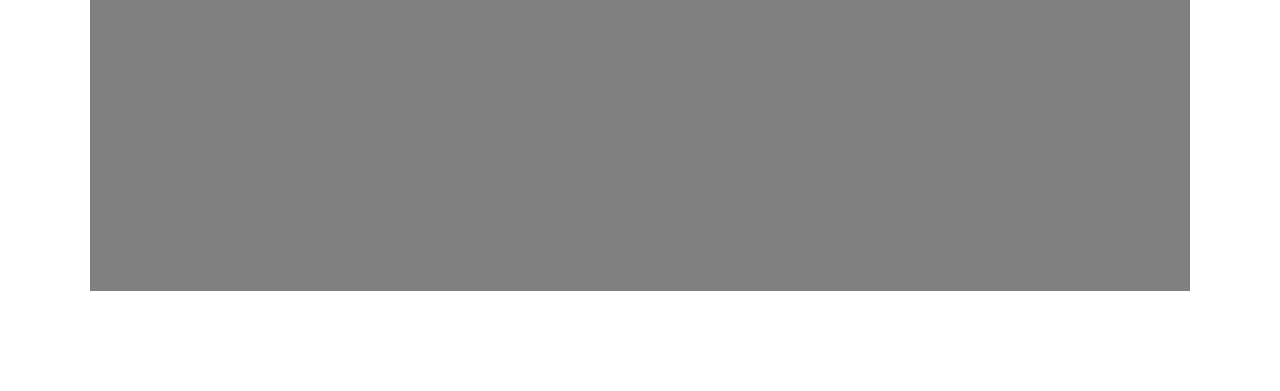
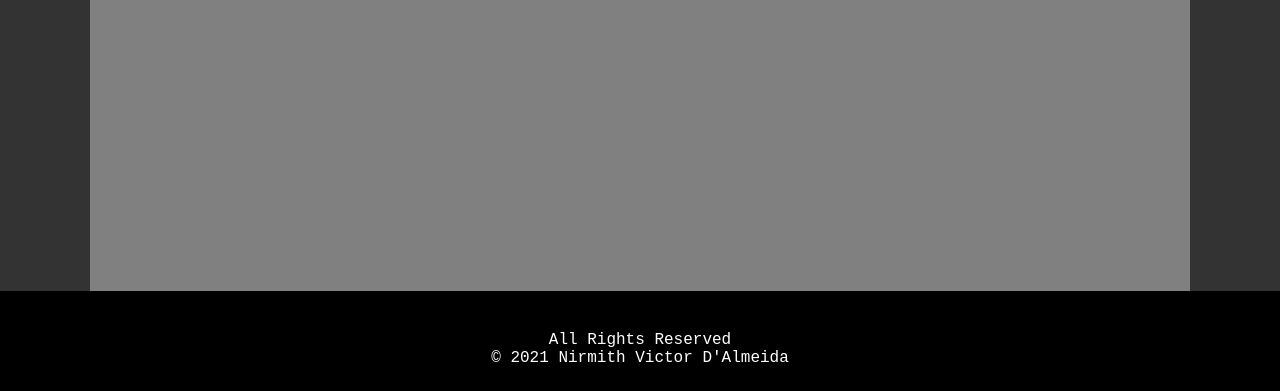
Before and after one commit to NirmithDev/Giphy_Jay, a plain HTML site: page index.html in a window 1280 px wide. Shown: the part 559-950 px from the top of the page. Before the commit the page ends 850 px from the top, so only its background shows below. Drawn offline with Linux system fonts and the light colour scheme.

Commit message:
Add files via upload

```diff
--- a/index.html
+++ b/index.html
@@ -6,13 +6,14 @@
     <meta name="viewport" content="width=device-width, initial-scale=1.0">
     <title>GIPHY BOI</title>
     <link rel="stylesheet" href="style.css">
+    <link rel="shortcut icon" href="./Logo.png" type="image/x-icon">
 </head>
 <body>
     <!--Create a Nav Bar for icon-->
     <nav>
         <input id="nav-toggle" type="checkbox">
         <div class="logo">GIPHY<strong>CODEZ</strong></div>
-       <!-- <ul class="links">
+       <!-- Might add on this later <ul class="links">
             <li><a href="#home">Home</a></li>
             <li><a href="#about">About</a></li>
             <li><a href="#work">Work</a></li>
@@ -55,6 +56,10 @@
 
 
     <!--Footer-->
+    <footer>
+        <p>All Rights Reserved</p>
+        <p>&#169; 2021 Nirmith Victor D'Almeida</p>
+    </footer>
 </body>
 <script src="./script.js"></script>
 </html>
--- a/style.css
+++ b/style.css
@@ -6,6 +6,7 @@
 }
 body {
 	padding: 0;
+	background-color: rgba(0,0,0,.8);
 	margin: 0;
 }
 .container {
@@ -206,3 +207,11 @@ nav .icon-burger .line {
 	}
 
 }
+
+footer {
+    background-color: rgba(0,0,0,1);
+    color: white;
+    text-align: center;
+    padding: 40px;
+    max-height: 100px;
+}
```
Also changed, not shown: Final Look.png (added), Logo.png (added).
